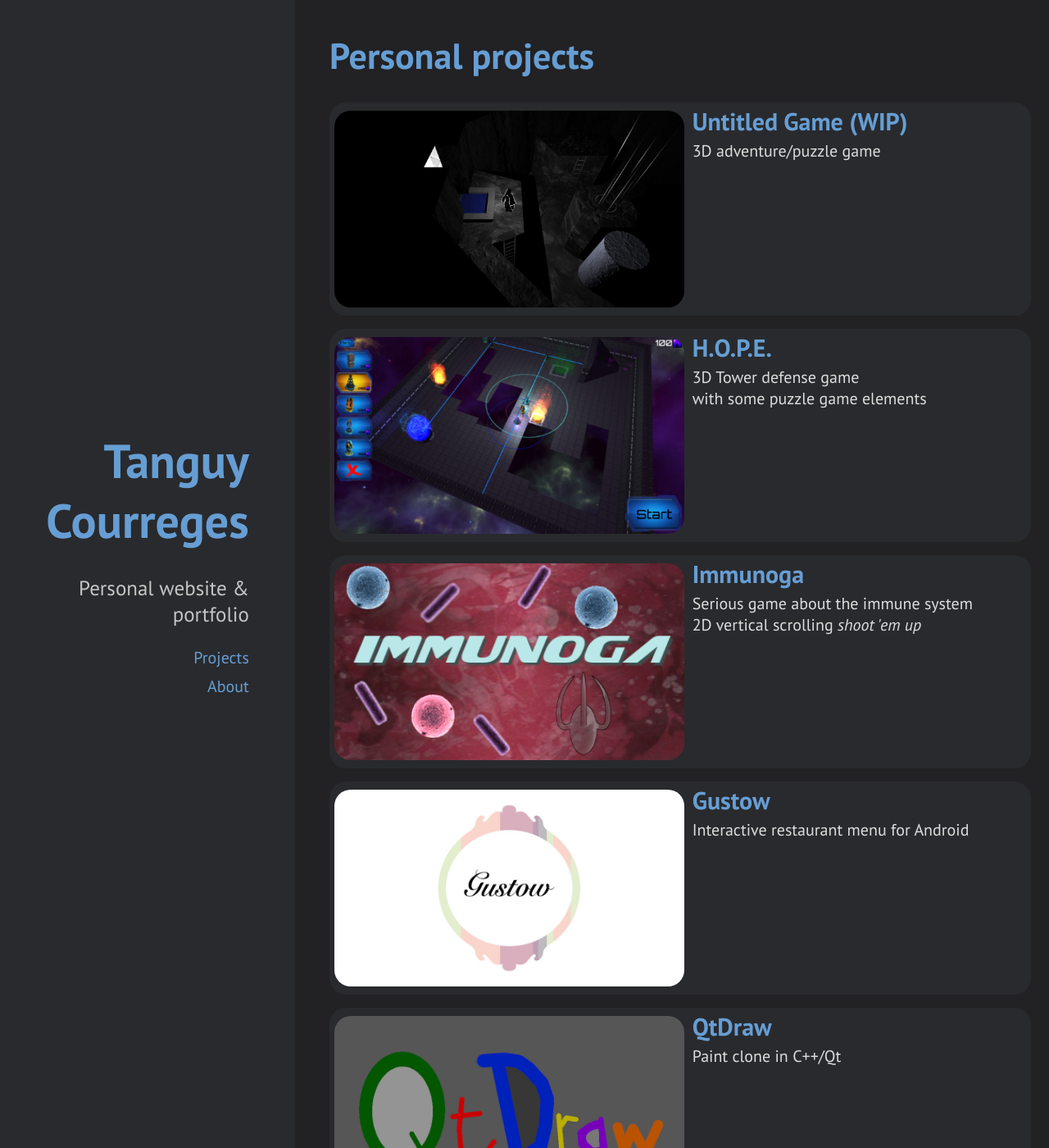
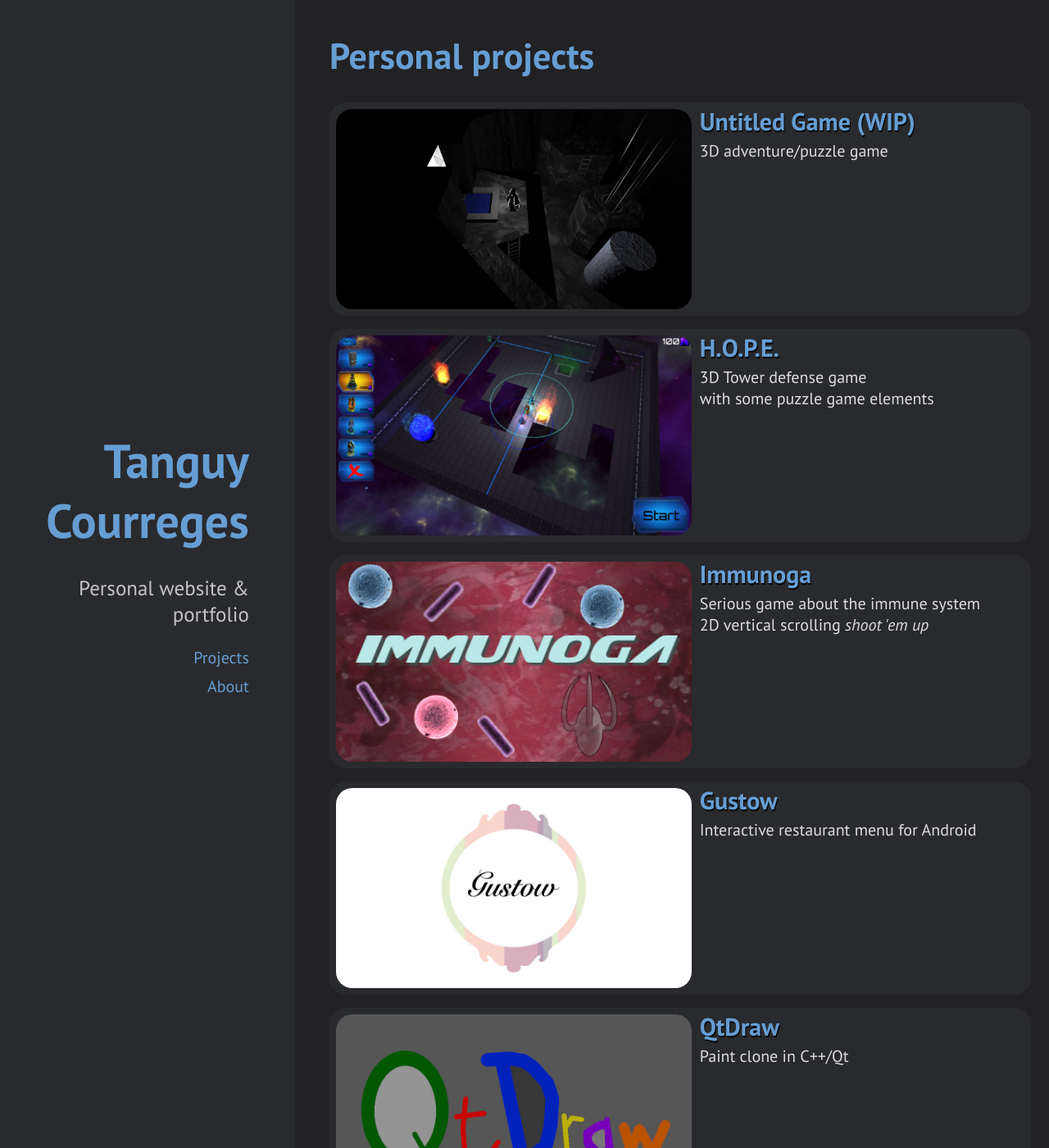
Before and after one commit to tcourreges/tcourreges.github.io, a Jekyll site: the page built from index.html, in a window 1280 px wide and 1400 px high. Shown: the whole window at 82% size. Built offline with Jekyll 4.4.1, drawn with Linux system fonts in a browser that asks for light colours.

Commit message:
layout changes
- fixed margins for project thumbnails
- more link visibility (shadows)
- fitting code snippet style
- fitting code style

```diff
--- a/_sass/_layout.scss
+++ b/_sass/_layout.scss
@@ -20,6 +20,7 @@ a
   color: $color-link;
   text-decoration: none;
   transition: color 0.2s;
+  text-shadow: 1px 2px #030303;
 }
 a strong
 {
@@ -123,9 +124,9 @@ code
 {
   padding: .25em .5em;
   font-size: 85%;
-  color: #000000;
-  background-color: #777777;
-  border-radius: 3px;
+  color: #bbbbbb;
+  background-color: #111111;
+  border-radius: 6px;
 }
 pre
 {
@@ -152,7 +153,7 @@ pre code
 .highlight
 {
   margin-bottom: 1rem;
-  border-radius: 4px;
+  border-radius: 6px;
 }
 .highlight pre
 {
@@ -191,8 +192,10 @@ blockquote
 {
   padding: .5rem 1rem;
   margin: .8rem 0;
-  color: #7a7a7a;
+  color: #bbbbbb;
   border-left: .25rem solid #e5e5e5;
+  text-shadow: 1px 1px black;
+  background-image: linear-gradient(to right, rgba(102,158,212,0.1), rgba(0,0,0,0));
 }
 blockquote p:last-child
 {
--- a/_sass/_projects.scss
+++ b/_sass/_projects.scss
@@ -2,11 +2,11 @@ $project-block-height: 13em;
 $project-title-height: 2.3em;
 $second-column-padding: 0.5em;
 
-$img-padding-top: 0.5em;
-$img-padding-left: 0.3em;
+$img-padding-top: 0.4em;
+$img-padding-left: 0.4em;
 
 $img-height: $project-block-height - 2* $img-padding-top;
-$img-width: $img-height * 16 / 9    ;
+$img-width: $img-height * 16/9;
 
 $first-column: $img-width + $img-padding-left;
 // -----------------------------------------
@@ -139,6 +139,7 @@ $first-column: $img-width + $img-padding-left;
         height: $project-block-height;
         text-align: left;
         color: $color-main;
+        text-shadow: none;
 
         position: absolute;
 
--- a/_sass/_sidebar.scss
+++ b/_sass/_sidebar.scss
@@ -50,6 +50,7 @@
 {
   display: block;
   line-height: 1.75;
+  text-shadow: none;
 }
 a.sidebar-nav-item:hover,
 a.sidebar-nav-item:focus
```
